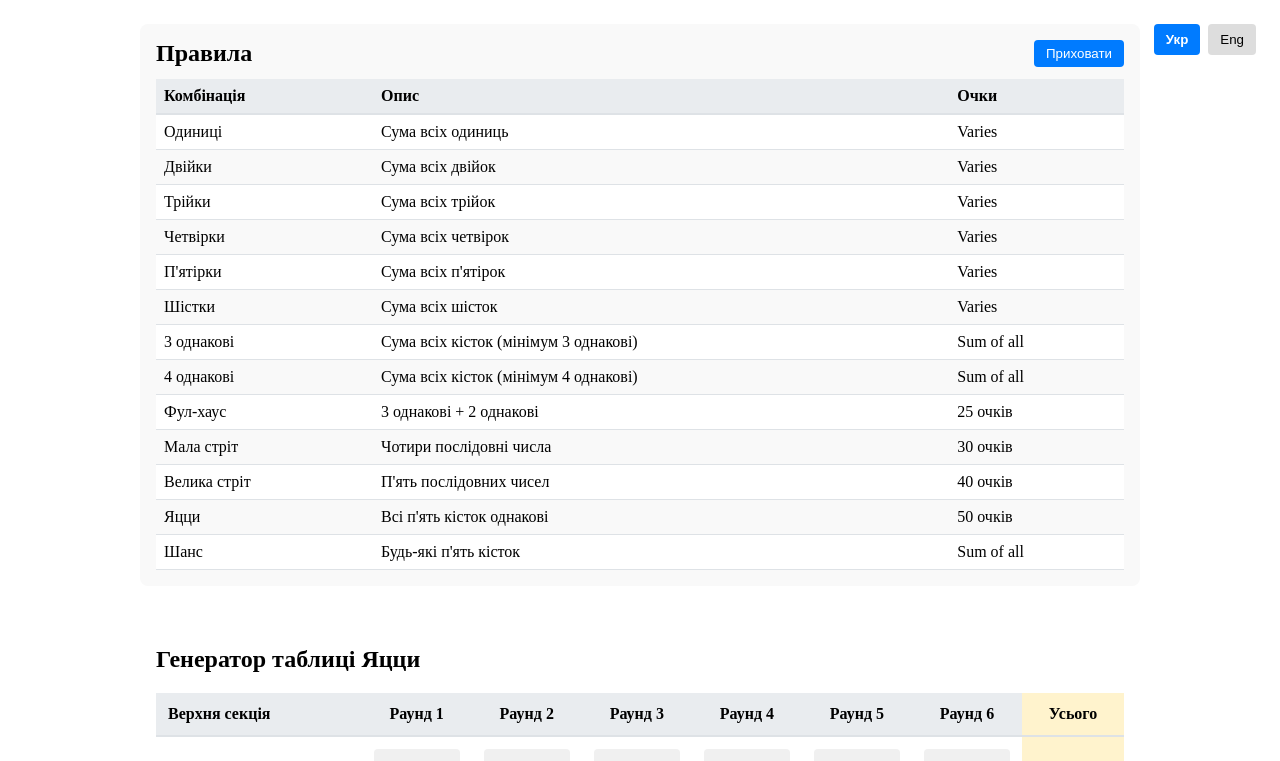
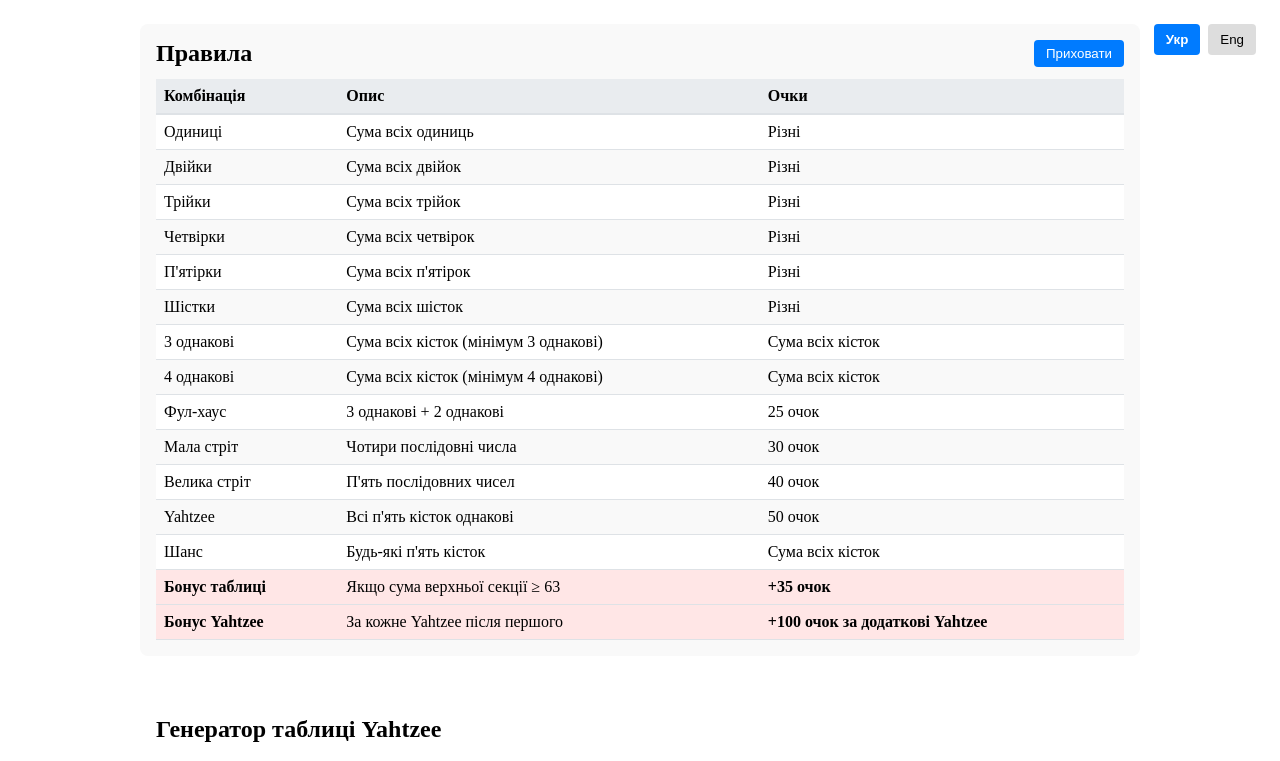
Before and after one commit to melnickforever/yahtzee, a Next.js app: page / in a window 1280 px wide. Shown: the top 761 px of the page. Built offline with nearby package versions, Linux system fonts and the light colour scheme.

Commit message:
Manual translation fixes.

```diff
--- a/app/components/RulesReference.tsx
+++ b/app/components/RulesReference.tsx
@@ -15,42 +15,42 @@
     {
       combination: t.rules_table.ones,
       description: t.rules_table.onesDesc,
-      points: 'Varies',
+      points: t.rules_table.varies,
     },
     {
       combination: t.rules_table.twos,
       description: t.rules_table.twosDesc,
-      points: 'Varies',
+      points: t.rules_table.varies,
     },
     {
       combination: t.rules_table.threes,
       description: t.rules_table.threesDesc,
-      points: 'Varies',
+      points: t.rules_table.varies,
     },
     {
       combination: t.rules_table.fours,
       description: t.rules_table.foursDesc,
-      points: 'Varies',
+      points: t.rules_table.varies,
     },
     {
       combination: t.rules_table.fives,
       description: t.rules_table.fivesDesc,
-      points: 'Varies',
+      points: t.rules_table.varies,
     },
     {
       combination: t.rules_table.sixes,
       description: t.rules_table.sixesDesc,
-      points: 'Varies',
+      points: t.rules_table.varies,
     },
     {
       combination: t.rules_table.threeOfAKind,
       description: t.rules_table.threeOfAKindDesc,
-      points: 'Sum of all',
+      points: t.rules_table.sumOfAll,
     },
     {
       combination: t.rules_table.fourOfAKind,
       description: t.rules_table.fourOfAKindDesc,
-      points: 'Sum of all',
+      points: t.rules_table.sumOfAll,
     },
     {
       combination: t.rules_table.fullHouse,
@@ -75,7 +75,19 @@
     {
       combination: t.rules_table.chance,
       description: t.rules_table.chanceDesc,
-      points: 'Sum of all',
+      points: t.rules_table.sumOfAll,
+    },
+    {
+      combination: t.rules_table.upperBonus,
+      description: t.rules_table.upperBonusDesc,
+      points: t.rules_table.upperBonusPoints,
+      isBonus: true,
+    },
+    {
+      combination: t.rules_table.yahtzeeBonus,
+      description: t.rules_table.yatzheeBonusDesc,
+      points: t.rules_table.yatzheeBonusPoints,
+      isBonus: true,
     },
   ];
 
@@ -109,10 +121,10 @@
           </thead>
           <tbody>
             {rulesData.map((row, index) => (
-              <tr key={index} style={{ borderBottom: '1px solid #dee2e6', backgroundColor: index % 2 === 0 ? '#fff' : '#f9f9f9' }}>
-                <td style={{ padding: '8px' }}>{row.combination}</td>
+              <tr key={index} style={{ borderBottom: '1px solid #dee2e6', backgroundColor: row.isBonus ? '#ffe6e6' : (index % 2 === 0 ? '#fff' : '#f9f9f9') }}>
+                <td style={{ padding: '8px', fontWeight: row.isBonus ? 'bold' : 'normal' }}>{row.combination}</td>
                 <td style={{ padding: '8px' }}>{row.description}</td>
-                <td style={{ padding: '8px' }}>{row.points}</td>
+                <td style={{ padding: '8px', fontWeight: row.isBonus ? 'bold' : 'normal' }}>{row.points}</td>
               </tr>
             ))}
           </tbody>
--- a/app/i18n.ts
+++ b/app/i18n.ts
@@ -2,14 +2,14 @@
 
 export const translations = {
   uk: {
-    title: 'Генератор таблиці Яцци',
+    title: 'Генератор таблиці Yahtzee',
     rules: 'Правила',
     hideRules: 'Приховати',
     showRules: 'Показати',
     playerName: 'Ім\'я гравця',
     round: 'Раунд',
     score: 'Очки',
-    total: 'Усього',
+    total: 'Всього',
     bonus: 'Бонус',
     grandTotal: 'Загальна сума',
     categories: {
@@ -30,19 +30,21 @@
         fullHouse: 'Фул-хаус',
         smallStraight: 'Мала стріт',
         largeStraight: 'Велика стріт',
-        yahtzee: 'Яцци',
+        yahtzee: 'Yahtzee',
         chance: 'Шанс',
         subtotal: 'Сума низу',
       },
     },
     bonuses: {
-      upperBonus: 'Бонус верху (≥63)',
-      yahtzeeBonus: 'Бонус Яцци',
+      upperBonus: 'Бонус верху (≥63): 35',
+      yahtzeeBonus: 'Бонус Yahtzee:100',
     },
     rules_table: {
       combination: 'Комбінація',
       points: 'Очки',
       description: 'Опис',
+      varies: 'Різні',
+      sumOfAll: 'Сума всіх кісток',
       ones: 'Одиниці',
       onesDesc: 'Сума всіх одиниць',
       twos: 'Двійки',
@@ -61,18 +63,24 @@
       fourOfAKindDesc: 'Сума всіх кісток (мінімум 4 однакові)',
       fullHouse: 'Фул-хаус',
       fullHouseDesc: '3 однакові + 2 однакові',
-      fullHousePoints: '25 очків',
+      fullHousePoints: '25 очок',
       smallStraight: 'Мала стріт',
       smallStraightDesc: 'Чотири послідовні числа',
-      smallStraightPoints: '30 очків',
+      smallStraightPoints: '30 очок',
       largeStraight: 'Велика стріт',
       largeStraightDesc: 'П\'ять послідовних чисел',
-      largeStraightPoints: '40 очків',
-      yahtzee: 'Яцци',
+      largeStraightPoints: '40 очок',
+      yahtzee: 'Yahtzee',
       yahtzeeDesc: 'Всі п\'ять кісток однакові',
-      yahtzeePoints: '50 очків',
+      yahtzeePoints: '50 очок',
       chance: 'Шанс',
       chanceDesc: 'Будь-які п\'ять кісток',
+      upperBonus: 'Бонус таблиці',
+      upperBonusDesc: 'Якщо сума верхньої секції ≥ 63',
+      upperBonusPoints: '+35 очок',
+      yahtzeeBonus: 'Бонус Yahtzee',
+      yatzheeBonusDesc: 'За кожне Yahtzee після першого',
+      yatzheeBonusPoints: '+100 очок за додаткові Yahtzee',
     },
   },
   en: {
@@ -110,13 +118,15 @@
       },
     },
     bonuses: {
-      upperBonus: 'Upper Bonus (≥63)',
-      yahtzeeBonus: 'Yahtzee Bonus',
+      upperBonus: 'Upper Bonus (≥63):35',
+      yahtzeeBonus: 'Yahtzee Bonus:100',
     },
     rules_table: {
       combination: 'Combination',
       points: 'Points',
       description: 'Description',
+      varies: 'Varies',
+      sumOfAll: 'Sum of all dice',
       ones: 'Ones',
       onesDesc: 'Sum of all dice showing 1',
       twos: 'Twos',
@@ -147,6 +157,12 @@
       yahtzeePoints: '50 points',
       chance: 'Chance',
       chanceDesc: 'Any five dice',
+      upperBonus: 'Upper Bonus',
+      upperBonusDesc: 'If upper section total ≥ 63',
+      upperBonusPoints: '+35 points',
+      yahtzeeBonus: 'Yahtzee Bonus',
+      yatzheeBonusDesc: 'For each Yahtzee after the first',
+      yatzheeBonusPoints: '+100 points per additional Yahtzee',
     },
   },
 };
```
